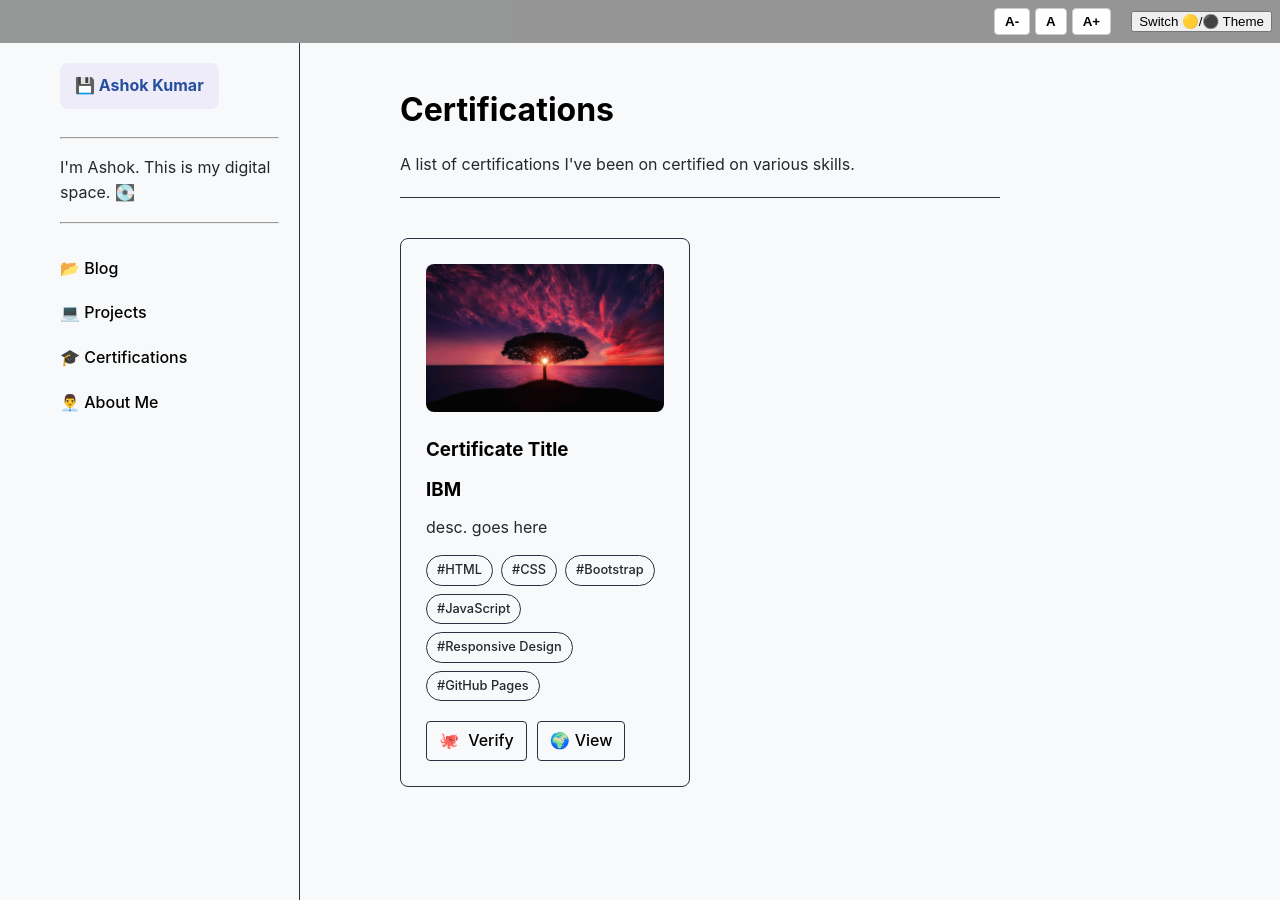
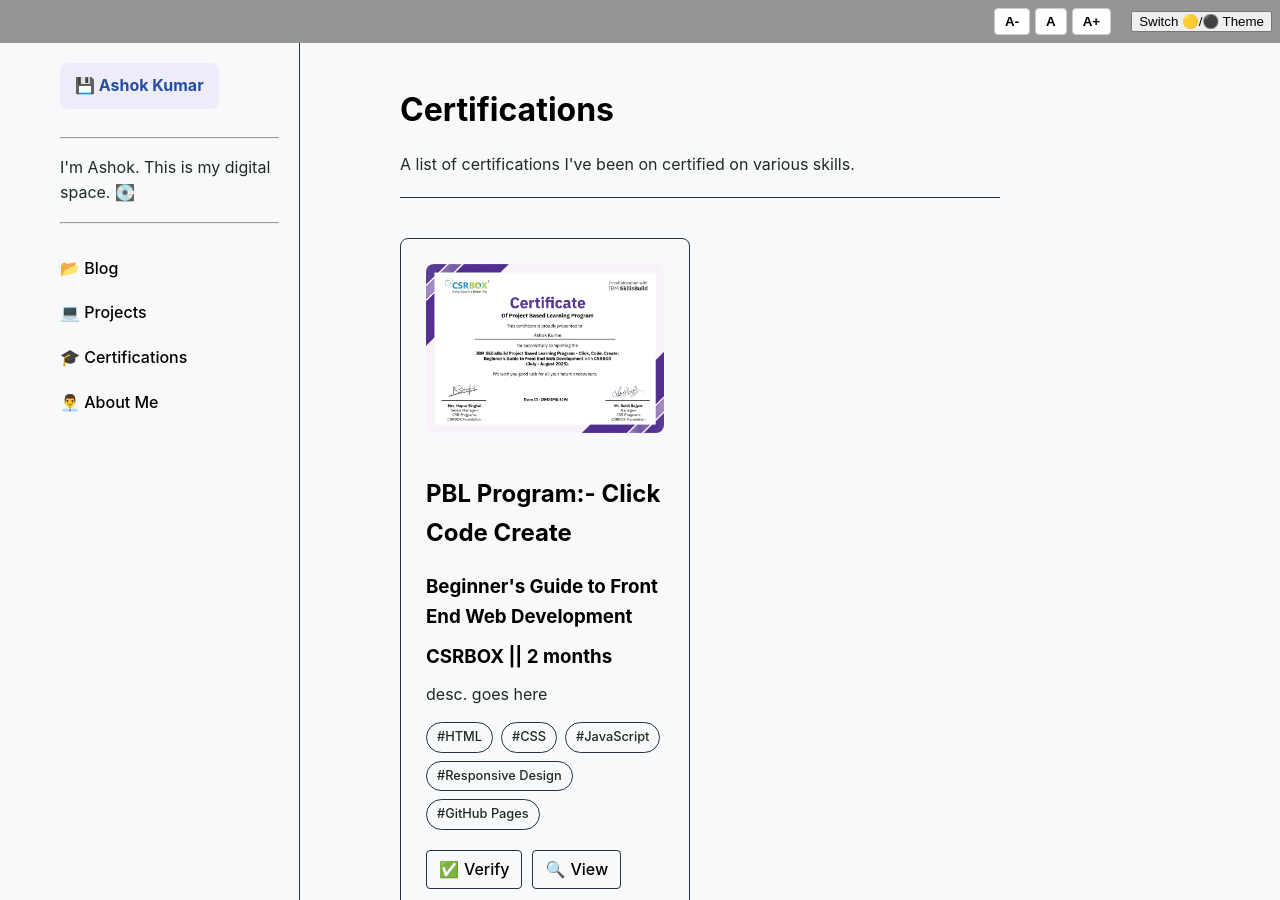
Before and after one commit to cj7-code-journey/cj7-code-journey.github.io, a Jekyll site: the page built from certification.html, in a window 1280 px wide and 900 px high. Built offline with Jekyll 4.4.1, drawn with Linux system fonts in a browser that asks for light colours.

Commit message:
upload: certification img add: certification and subtitle in certification card

```diff
--- a/_data/certifications-data.yml
+++ b/_data/certifications-data.yml
@@ -1,8 +1,10 @@
-- title: "Certificate Title"
-  organization: "IBM"
+- title: "PBL Program:- Click Code Create"
+  subtitle: "Beginner's Guide to Front End Web Development"
+  organization: "CSRBOX"
   description: "desc. goes here"
-  img-url: "/assets/images/certification-images/demo-certificate-pic.jpg"
-  stack: ["#HTML", "#CSS", "#Bootstrap", "#JavaScript", "#Responsive Design", "#GitHub Pages"]
+  duration: "2 months"
+  img-url: "/assets/images/certification-images/PBL Certificate - Ashok Kumar.webp"
+  stack: ["#HTML", "#CSS", "#JavaScript", "#Responsive Design", "#GitHub Pages"]
   verify-url: "/"
   view: "/"
   target: "_blank"
--- a/certification.html
+++ b/certification.html
@@ -11,10 +11,11 @@ permalink: /certifications.html
     {% for certification in site.data.certifications-data %}
     <div class="certification-card">
         <img src="{{certification.img-url}}" alt="{{ certification.title }}" title="{{ certification.title }}">
-        <h3>{{ certification.title }}</h3>
-        <h3>{{ certification.organization }}</h3>
+        <h2>{{ certification.title }}</h2>
+        <h3>{{ certification.subtitle }}</h3>
+        <h3>{{ certification.organization }} || <span>{{ certification.duration }}</span></h3>
+
         <p>{{ certification.description }}</p>
-
         {% if certification.stack %}
         <div class="certification-stack">
             {% for tech in certification.stack %}
@@ -28,13 +29,13 @@ permalink: /certifications.html
         <div class="certification-links">
             {% if certification.verify-url and certification.verify-url != "" %}
             <a href="{{ certification.verify-url }}" target="_blank">
-                <span>🐙</span> Verify
+                <span>✅</span>Verify
             </a>
             {% endif %}
 
             {% if certification.view and certification.view != "" %}
             <a href="{{ certification.view }}" target="_blank">
-                <span>🌍</span>View
+                <span>🔍</span>View
             </a>
             {% endif %}
 
```
Also changed, not shown: assets/images/certification-images/PBL Certificate - Ashok Kumar.webp (added).
